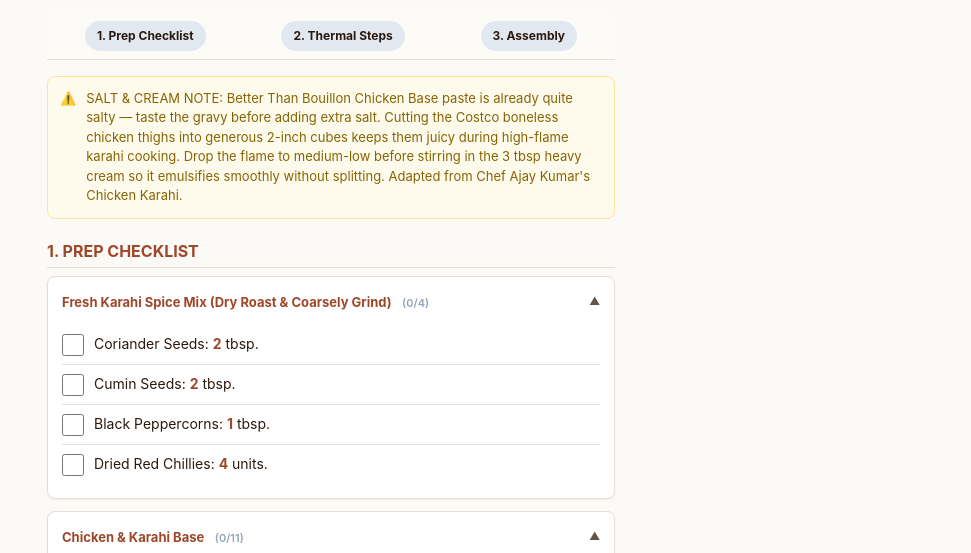
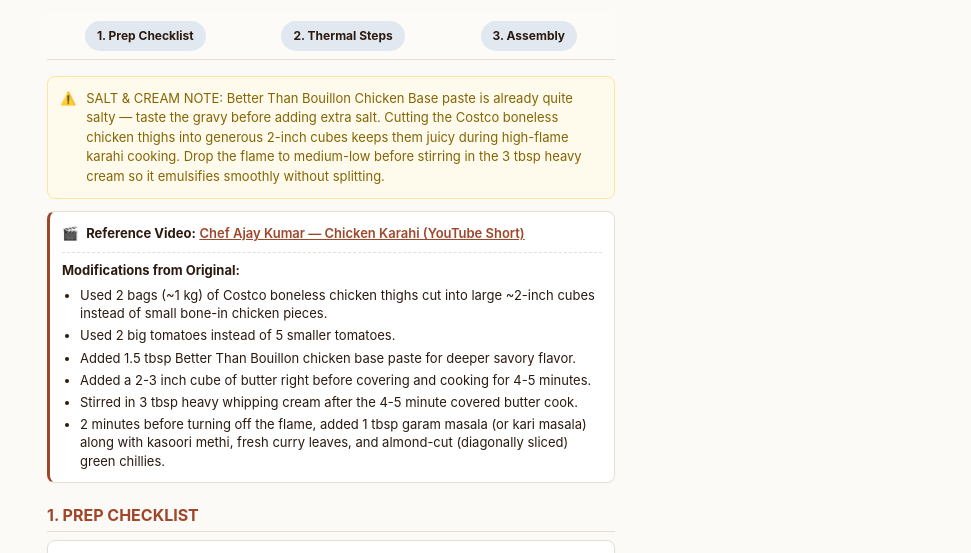
Before and after one commit to suvai-stack/recipes, an Astro site: page /recipes//recipe/chicken-karahi in a window 1280 px wide. Shown: the part 193-746 px from the top of the page, without its empty margins (309-1280 px from the left). Built offline with nearby package versions, Linux system fonts and the light colour scheme; Astro itself is replaced by a stand-in of ours.

Commit message:
Add reference video link and modifications section for Chicken Karahi

```diff
--- a/src/data/recipes/en/chicken-karahi.json
+++ b/src/data/recipes/en/chicken-karahi.json
@@ -2,7 +2,19 @@
     "title": "Creamy Butter Chicken Karahi",
     "description": "A bold, dhaba-style Chicken Karahi made with large 2-inch cubes of Costco boneless chicken thighs seared on high flame, enriched with Better Than Bouillon chicken paste, a generous cube of butter, and heavy cream, and finished with garam/kari masala, kasoori methi, fresh curry leaves, almond-cut green chillies, and lemon.",
     "tags": ["Chicken", "North Indian"],
-    "note": "SALT & CREAM NOTE: Better Than Bouillon Chicken Base paste is already quite salty — taste the gravy before adding extra salt. Cutting the Costco boneless chicken thighs into generous 2-inch cubes keeps them juicy during high-flame karahi cooking. Drop the flame to medium-low before stirring in the 3 tbsp heavy cream so it emulsifies smoothly without splitting. Adapted from Chef Ajay Kumar's Chicken Karahi.",
+    "note": "SALT & CREAM NOTE: Better Than Bouillon Chicken Base paste is already quite salty — taste the gravy before adding extra salt. Cutting the Costco boneless chicken thighs into generous 2-inch cubes keeps them juicy during high-flame karahi cooking. Drop the flame to medium-low before stirring in the 3 tbsp heavy cream so it emulsifies smoothly without splitting.",
+    "referenceVideo": {
+        "title": "Chef Ajay Kumar — Chicken Karahi (YouTube Short)",
+        "url": "https://www.youtube.com/shorts/Uv6vt2itmYk"
+    },
+    "modifications": [
+        "Used 2 bags (~1 kg) of Costco boneless chicken thighs cut into large ~2-inch cubes instead of small bone-in chicken pieces.",
+        "Used 2 big tomatoes instead of 5 smaller tomatoes.",
+        "Added 1.5 tbsp Better Than Bouillon chicken base paste for deeper savory flavor.",
+        "Added a 2-3 inch cube of butter right before covering and cooking for 4-5 minutes.",
+        "Stirred in 3 tbsp heavy whipping cream after the 4-5 minute covered butter cook.",
+        "2 minutes before turning off the flame, added 1 tbsp garam masala (or kari masala) along with kasoori methi, fresh curry leaves, and almond-cut (diagonally sliced) green chillies."
+    ],
     "sections": [
         {
             "name": "Fresh Karahi Spice Mix (Dry Roast & Coarsely Grind)",
--- a/src/data/recipes/ta/chicken-karahi.json
+++ b/src/data/recipes/ta/chicken-karahi.json
@@ -2,7 +2,19 @@
     "title": "கிரீமி பட்டர் சிக்கன் கடாய் (Chicken Karahi)",
     "description": "பெரிய 2 அங்குலத் துண்டுகளாக நறுக்கிய காஸ்ட்கோ எலும்பில்லாத கோழித் தொடைக்கறியை அதிக தீயில் வதக்கி, Better Than Bouillon சிக்கன் பேஸ்ட், தாராளமான வெண்ணெய் மற்றும் ஹெவி கிரீம் சேர்த்து, இறுதியில் கரம்/கறி மசாலா, கஸ்தூரி மேத்தி, பிரெஷ் கறிவேப்பிலை, சாய்வாக (almond-cut) நறுக்கிய பச்சை மிளகாய் மற்றும் எலுமிச்சை சாறுடன் செய்யப்படும் சுவையான தாபா ஸ்டைல் சிக்கன் கடாய்.",
     "tags": ["கோழி", "வட இந்திய உணவு"],
-    "note": "உப்பு & கிரீம் குறிப்பு: Better Than Bouillon சிக்கன் பேஸ்ட்டில் ஏற்கனவே உப்பு அதிகமாக இருக்கும் — எனவே கூடுதல் உப்பு சேர்க்கும் முன் கிரேவியைச் சுவைத்துப் பார்க்கவும். காஸ்ட்கோ எலும்பில்லாத கோழித் தொடைக்கறியை பெரிய 2 அங்குலத் துண்டுகளாக நறுக்குவதால் அதிக தீயில் சமைக்கும்போதும் இறைச்சி ஜூசியாக இருக்கும். 3 டேபிள்ஸ்பூன் ஹெவி கிரீம் சேர்க்கும் முன் அடுப்பை மிதமான-குறைந்த தீயில் வைக்கவும்; அப்போதுதான் கிரீம் திரியாமல் மிருதுவாகக் கலக்கும். (Chef Ajay Kumar அவர்களின் சிக்கன் கடாய் ரெசிபியின் அடிப்படையில் மாற்றப்பட்டது.)",
+    "note": "உப்பு & கிரீம் குறிப்பு: Better Than Bouillon சிக்கன் பேஸ்ட்டில் ஏற்கனவே உப்பு அதிகமாக இருக்கும் — எனவே கூடுதல் உப்பு சேர்க்கும் முன் கிரேவியைச் சுவைத்துப் பார்க்கவும். காஸ்ட்கோ எலும்பில்லாத கோழித் தொடைக்கறியை பெரிய 2 அங்குலத் துண்டுகளாக நறுக்குவதால் அதிக தீயில் சமைக்கும்போதும் இறைச்சி ஜூசியாக இருக்கும். 3 டேபிள்ஸ்பூன் ஹெவி கிரீம் சேர்க்கும் முன் அடுப்பை மிதமான-குறைந்த தீயில் வைக்கவும்; அப்போதுதான் கிரீம் திரியாமல் மிருதுவாகக் கலக்கும்.",
+    "referenceVideo": {
+        "title": "Chef Ajay Kumar — Chicken Karahi (YouTube Short)",
+        "url": "https://www.youtube.com/shorts/Uv6vt2itmYk"
+    },
+    "modifications": [
+        "சிறிய எலும்புள்ள கோழித் துண்டுகளுக்குப் பதிலாக, 2 பேக் (~1 கிலோ) காஸ்ட்கோ எலும்பில்லாத கோழித் தொடைக்கறியை பெரிய ~2 அங்குலத் துண்டுகளாக நறுக்கிப் பயன்படுத்தப்பட்டது.",
+        "5 சிறிய தக்காளிகளுக்குப் பதிலாக 2 பெரிய தக்காளிகள் பயன்படுத்தப்பட்டன.",
+        "கூடுதல் சுவைக்காக 1.5 டேபிள்ஸ்பூன் Better Than Bouillon சிக்கன் பேஸ் பேஸ்ட் சேர்க்கப்பட்டது.",
+        "மூடி 4-5 நிமிடங்கள் வேகவைப்பதற்கு முன்பு 2-3 அங்குல வெண்ணெய் கட்டி (butter cube) சேர்க்கப்பட்டது.",
+        "4-5 நிமிடங்கள் மூடி வேகவைத்த பிறகு 3 டேபிள்ஸ்பூன் ஹெவி விப்பிங் கிரீம் சேர்த்து கலக்கப்பட்டது.",
+        "அடுப்பை அணைப்பதற்கு 2 நிமிடங்களுக்கு முன்பு 1 டேபிள்ஸ்பூன் கரம் மசாலா (அல்லது கறி மசாலா), கஸ்தூரி மேத்தி, பிரெஷ் கறிவேப்பிலை மற்றும் பாதாம் வடிவில் சாய்வாக (almond-cut) நறுக்கிய பச்சை மிளகாய் சேர்க்கப்பட்டன."
+    ],
     "sections": [
         {
             "name": "பிரெஷ் கடாய் மசாலா பொடி (வறுத்து கொரகொரப்பாக அரைக்க)",
--- a/src/pages/[...lang]/recipe/[id].astro
+++ b/src/pages/[...lang]/recipe/[id].astro
@@ -60,6 +60,32 @@ const backLink = lang === 'en' ? `${import.meta.env.BASE_URL}/` : `${import.meta
         <span>⚠️</span>
         <div>{recipe.note}</div>
     </div>
+
+    {(recipe.referenceVideo || recipe.modifications) && (
+        <div class="reference-box">
+            {recipe.referenceVideo && (
+                <div class="ref-video-row">
+                    <span>🎬</span>
+                    <div>
+                        <strong>{t('ref.video')}:</strong>{' '}
+                        <a href={recipe.referenceVideo.url} target="_blank" rel="noopener noreferrer">
+                            {recipe.referenceVideo.title || recipe.referenceVideo.url}
+                        </a>
+                    </div>
+                </div>
+            )}
+            {recipe.modifications && recipe.modifications.length > 0 && (
+                <div class="ref-mods">
+                    <strong>{t('ref.modifications')}:</strong>
+                    <ul>
+                        {recipe.modifications.map((mod: string) => (
+                            <li>{mod}</li>
+                        ))}
+                    </ul>
+                </div>
+            )}
+        </div>
+    )}
 
     <h2 id="misen">{t('section.prep')}</h2>
 
@@ -408,6 +434,44 @@ const backLink = lang === 'en' ? `${import.meta.env.BASE_URL}/` : `${import.meta
         font-size: 13px;
     }
 
+    .reference-box {
+        background-color: var(--card-bg);
+        border: 1px solid var(--border-color);
+        border-left: 3px solid var(--primary-color);
+        color: var(--text-color);
+        border-radius: 8px;
+        padding: 12px;
+        margin-bottom: 14px;
+        font-size: 13px;
+    }
+    .ref-video-row {
+        display: flex;
+        align-items: baseline;
+        gap: 8px;
+    }
+    .ref-video-row a {
+        color: var(--primary-color);
+        font-weight: 600;
+        text-decoration: underline;
+        word-break: break-word;
+    }
+    .ref-mods {
+        margin-top: 8px;
+        padding-top: 8px;
+        border-top: 1px dashed var(--border-color);
+    }
+    .ref-mods ul {
+        margin: 6px 0 0 0;
+        padding-left: 18px;
+    }
+    .ref-mods li {
+        margin-bottom: 4px;
+        line-height: 1.4;
+    }
+    .ref-mods li:last-child {
+        margin-bottom: 0;
+    }
+
     .interactive-item {
         display: flex;
         align-items: flex-start;
--- a/src/utils/i18n.ts
+++ b/src/utils/i18n.ts
@@ -11,6 +11,8 @@ export const ui = {
     'layer.top': 'Top Layer',
     'layer.rice': 'Rice Layer',
     'layer.gravy': 'Gravy Base',
+    'ref.video': 'Reference Video',
+    'ref.modifications': 'Modifications from Original',
   },
   ta: {
     'nav.home': '← முகப்பு',
@@ -24,6 +26,8 @@ export const ui = {
     'layer.top': 'மேல் அடுக்கு',
     'layer.rice': 'சாதம் அடுக்கு',
     'layer.gravy': 'கிரேவி அடிப்படை',
+    'ref.video': 'குறிப்பு வீடியோ',
+    'ref.modifications': 'அசல் ரெசிபியிலிருந்து மாற்றங்கள்',
   }
 } as const;
 
```
